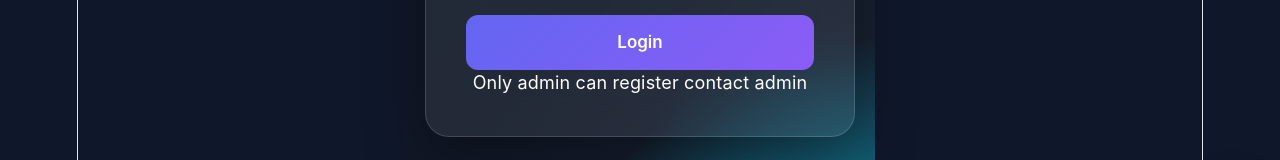
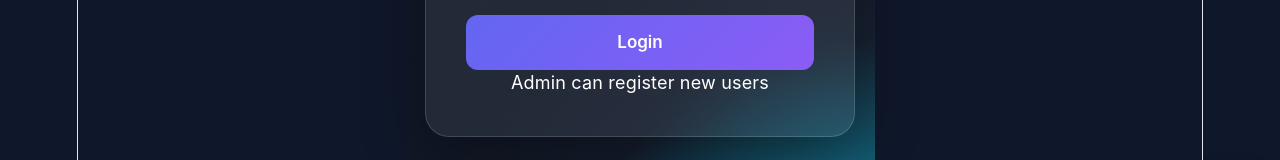
Before and after one commit to Samarth24558/lms_frontend, a React (Vite) app: page /#/login in a window 1280 px wide. Shown: the part 476-636 px from the top of the page. Built offline with nearby package versions, Linux system fonts and the light colour scheme.

Commit message:
modified

```diff
--- a/src/components/LoginForm/LoginForm.jsx
+++ b/src/components/LoginForm/LoginForm.jsx
@@ -70,7 +70,7 @@ export default function LoginForm() {
   Don't have an account? Register
 </Link> */}
 
-<p>Only admin can register contact admin</p>
+<p>Admin can register new users</p>
         </form>
 
     );
```
